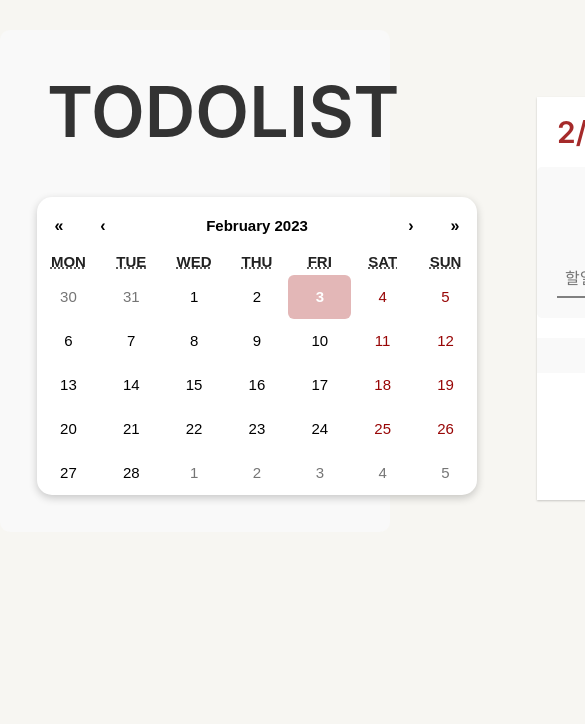
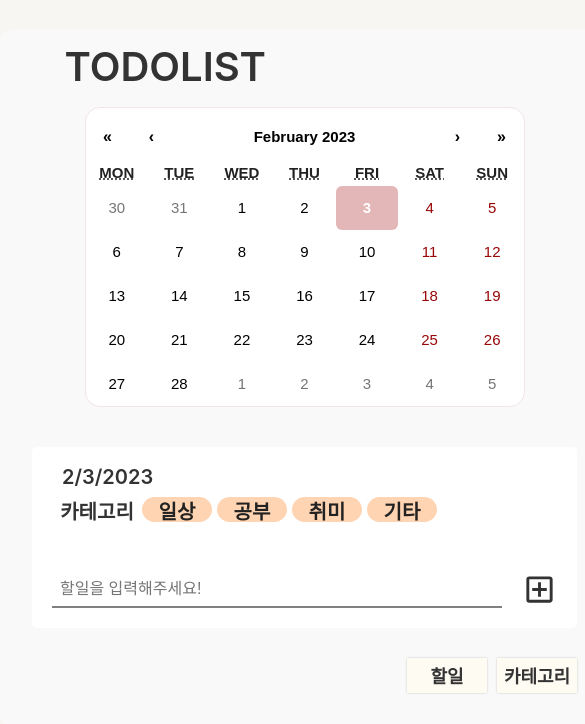
Before and after one commit to yejz0715/react-todolist, a React (Create React App) app in the folder redux-toolkit-todolist-app/: page / in a window 390 px wide. Shown: the top 724 px of the page, 585 px wide, since content can reach past the window. Built offline with nearby package versions, Linux system fonts and the light colour scheme; a web font is replaced by a local one.

Commit message:
반응형 스타일 설정

```diff
--- a/redux-toolkit-todolist-app/package.json
+++ b/redux-toolkit-todolist-app/package.json
@@ -13,6 +13,7 @@
     "react-dom": "^18.2.0",
     "react-icons": "^4.7.1",
     "react-redux": "^8.0.5",
+    "react-responsive": "^9.0.2",
     "react-scripts": "5.0.1",
     "redux": "^4.2.0",
     "styled-components": "^5.3.6",
--- a/redux-toolkit-todolist-app/src/components/TodoCalendar/Calendar.css
+++ b/redux-toolkit-todolist-app/src/components/TodoCalendar/Calendar.css
@@ -1,6 +1,5 @@
 .react-calendar {
   width: 44rem;
-  max-width: 100%;
   background: #fff;
   color: #222;
   border-radius: 1.5rem;
@@ -8,6 +7,12 @@
   font-family: Arial, Helvetica, sans-serif;
   line-height: 1.125em;
   font-size: 2rem;
+}
+@media screen and (max-width: 991px) {
+  .react-calendar {
+    box-shadow: none;
+    border: 1px solid #f2e5e5;
+  }
 }
 .react-calendar--doubleView {
   width: 700px;
--- a/redux-toolkit-todolist-app/src/components/TodoInput/TodoInput.jsx
+++ b/redux-toolkit-todolist-app/src/components/TodoInput/TodoInput.jsx
@@ -54,8 +54,9 @@ const TodoInput = ({ nowDate }) => {
 
   return (
     <S.InputContainer>
+      <S.NowDate>{nowDate}</S.NowDate>
       <S.RadioBox>
-        <S.RadioLabel>카테고리:</S.RadioLabel>
+        <S.RadioLabel>카테고리</S.RadioLabel>
 
         <RadioBox
           name="category"
--- a/redux-toolkit-todolist-app/src/components/TodoInput/inputStyle.js
+++ b/redux-toolkit-todolist-app/src/components/TodoInput/inputStyle.js
@@ -2,14 +2,20 @@ import styled from "styled-components";
 import { MdOutlineAddBox } from "react-icons/md";
 
 export const InputContainer = styled.div`
-  background-color: #f9f9f9;
+  background-color: #fff;
   padding: 2rem;
   border-radius: 0.5rem;
+  margin-bottom: 3rem;
 `;
+export const NowDate = styled.p`
+  font-size: 2rem;
+  padding: 1rem 1rem;
+  padding-top: 0;
+`;
+
 export const RadioBox = styled.div`
   margin-bottom: 2rem;
   display: flex;
-  justify-content: center;
 `;
 export const RadioLabel = styled.label`
   width: 8rem;
--- a/redux-toolkit-todolist-app/src/components/TodoList/listStyle.js
+++ b/redux-toolkit-todolist-app/src/components/TodoList/listStyle.js
@@ -1,6 +1,5 @@
 import styled from "styled-components";
 export const ListBox = styled.div`
-  margin-top: 2rem;
   background-color: #f9f9f9;
 `;
 export const SelectContainer = styled.div`
--- a/redux-toolkit-todolist-app/src/components/TodoTemplate/templateStyle.js
+++ b/redux-toolkit-todolist-app/src/components/TodoTemplate/templateStyle.js
@@ -1,7 +1,12 @@
 import styled from "styled-components";
 export const TemplateBlock = styled.div`
-  background-color: white;
+  background-color: transparent;
   margin: 1.5rem;
   margin-top: 5rem;
   box-shadow: 0 1px 2px rgba(0, 0, 0, 0.2);
+
+  @media screen and (max-width: 991px) {
+    margin-top: 2rem;
+    box-shadow: none;
+  }
 `;
--- a/redux-toolkit-todolist-app/src/main/Todo.jsx
+++ b/redux-toolkit-todolist-app/src/main/Todo.jsx
@@ -4,6 +4,7 @@ import TodoInput from "../components/TodoInput/TodoInput";
 import TodoTemplate from "../components/TodoTemplate/TodoTemplate";
 import TodoList from "../components/TodoList/TodoList";
 import TodoCalendar from "../components/TodoCalendar/TodoCalendar";
+import { Mobile, Desktop } from "../styles/mediaQuery";
 const Todo = () => {
   // 새로 만든 투두의 정보를 담을 객체
   const [date, setDate] = useState(new Date()); //날짜 저장할 상태
@@ -12,7 +13,13 @@ const Todo = () => {
   return (
     <S.TodoContainer>
       <S.TodoBlock>
-        <S.HeaderTitle>TODOLIST</S.HeaderTitle>
+        <Desktop>
+          <S.HeaderTitle>TODOLIST</S.HeaderTitle>
+        </Desktop>
+
+        <Mobile>
+          <S.MobileHeaderTitle>TODOLIST</S.MobileHeaderTitle>
+        </Mobile>
         <TodoCalendar setDate={setDate} date={date} />
       </S.TodoBlock>
 
--- a/redux-toolkit-todolist-app/src/main/todoStyle.js
+++ b/redux-toolkit-todolist-app/src/main/todoStyle.js
@@ -1,18 +1,32 @@
 import styled from "styled-components";
 export const TodoContainer = styled.div`
   margin-top: 3rem;
+  width: 100%;
   display: flex;
   background-color: #f9f9f9;
   padding: 1.7rem;
   border-radius: 1rem;
+
+  @media (max-width: 991px) {
+    display: flex;
+    flex-direction: column;
+    align-items: center;
+  }
 `;
 
 export const TodoBlock = styled.div`
   padding-right: 2.5rem;
+  @media screen and (max-width: 991px) {
+    padding: 0;
+  }
 `;
 export const HeaderTitle = styled.p`
   padding: 3rem;
   font-size: 7rem;
+`;
+
+export const MobileHeaderTitle = styled.p`
+  font-size: 4rem;
 `;
 
 export const NowDate = styled.p`
@@ -20,4 +34,7 @@ export const NowDate = styled.p`
   color: brown;
   margin: 1.5rem;
   padding: 0.5rem;
+  @media screen and (max-width: 991px) {
+    display: none;
+  }
 `;
--- a/redux-toolkit-todolist-app/src/styles/index.css
+++ b/redux-toolkit-todolist-app/src/styles/index.css
@@ -1,13 +1,25 @@
 body {
-  margin: 0;
-  font-family: -apple-system, BlinkMacSystemFont, 'Segoe UI', 'Roboto', 'Oxygen',
-    'Ubuntu', 'Cantarell', 'Fira Sans', 'Droid Sans', 'Helvetica Neue',
+  width: 100%;
+  margin-top: 13rem;
+  font-family: -apple-system, BlinkMacSystemFont, "Segoe UI", "Roboto", "Oxygen",
+    "Ubuntu", "Cantarell", "Fira Sans", "Droid Sans", "Helvetica Neue",
     sans-serif;
   -webkit-font-smoothing: antialiased;
   -moz-osx-font-smoothing: grayscale;
 }
+@media screen and (min-width: 991px) {
+  body {
+    display: flex;
+    justify-content: center;
+  }
+}
+@media screen and (max-width: 992px) {
+  body {
+    display: flex;
+  }
+}
 
 code {
-  font-family: source-code-pro, Menlo, Monaco, Consolas, 'Courier New',
+  font-family: source-code-pro, Menlo, Monaco, Consolas, "Courier New",
     monospace;
 }
--- /dev/null
+++ b/redux-toolkit-todolist-app/src/styles/mediaQuery.js
@@ -0,0 +1,15 @@
+import { useMediaQuery } from "react-responsive";
+export const Mobile = ({ children }) => {
+  const isMobile = useMediaQuery({ maxWidth: 991 });
+  return isMobile ? children : null;
+};
+
+// export const Tablet = ({ children }) => {
+//   const isTablet = useMediaQuery({ minWidth: 768, maxWidth: 991 });
+//   return isTablet ? children : null;
+// };
+
+export const Desktop = ({ children }) => {
+  const isDesktop = useMediaQuery({ minWidth: 992 });
+  return isDesktop ? children : null;
+};
```
Also changed, not shown: 1 other file (tests, documents, lock files or other folders).
